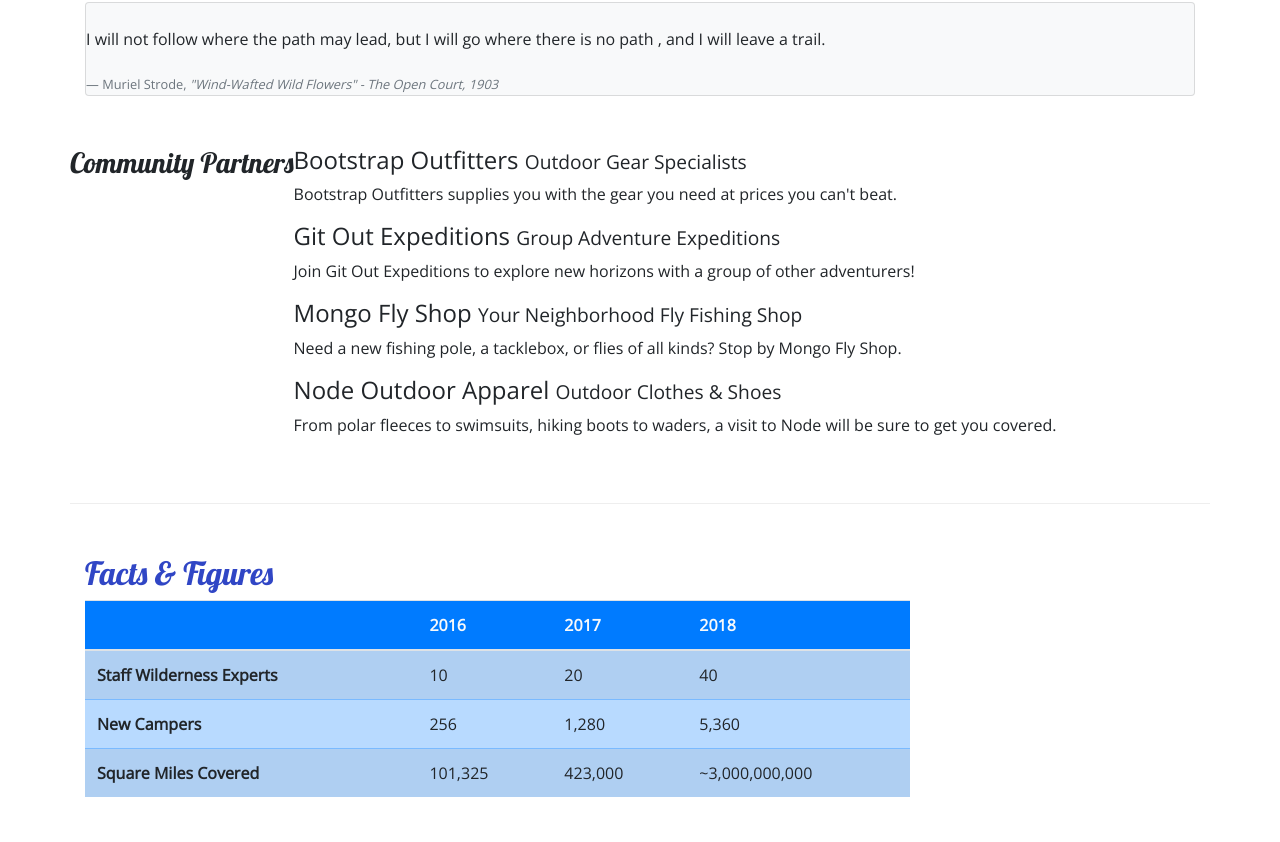
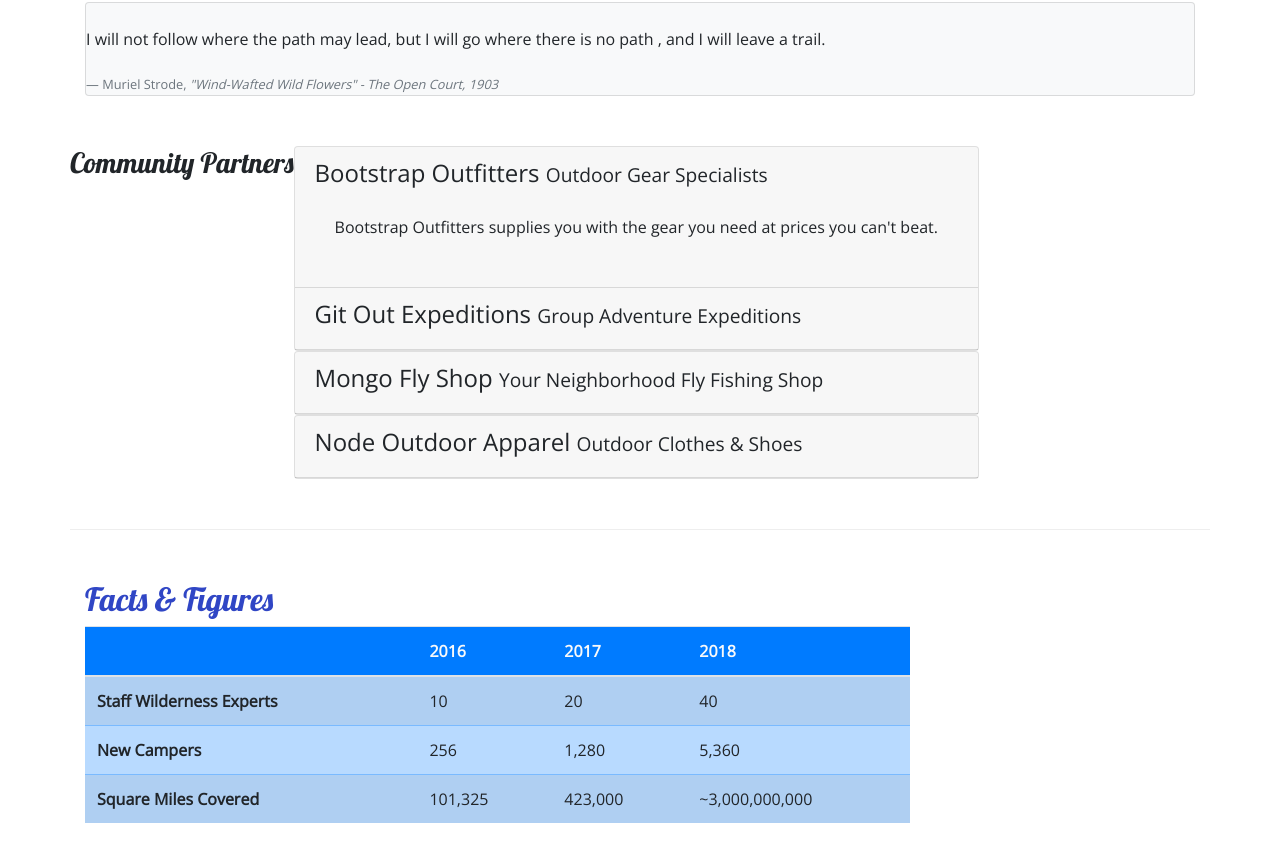
Before and after one commit to Eddie-Reta/Bootstrap-Project, a website: page aboutUs.html in a window 1280 px wide. Shown: the part 587-1429 px from the top of the page. Drawn offline with nearby package versions, Linux system fonts and the light colour scheme.

Commit message:
Added bootstrap accordion to about us page.

```diff
--- a/aboutUs.html
+++ b/aboutUs.html
@@ -109,16 +109,71 @@
                 <div class="row row-content">
                     <div class="col-xs-12">
                         <h3>Community Partners</h3>
+                       <!--tabs made with bootstrap and the nav class-->
+                        <!-- <ul class="nav nav-tabs">
+                            <li class="nav-item"><a class="nav-link active" href="#bootstrap" role="tab" data-toggle="tab">Bootstrap Outfitters</a></li>
+                            <li class="nav-item"><a class="nav-link" href="#git" role="tab" data-toggle="tab">Git Out Expeditions</a></li>
+                            <li class="nav-item"><a class="nav-link" href="#mongo" role="tab" data-toggle="tab">Mongo Fly Shop</a></li>
+                            <li class="nav-item"><a class="nav-link" href="#node" role="tab" data-toggle="tab">Node Outdoor Apparel</a></li>
+                        </ul>          -->
                 </div>
                 <div class="col-xs-12">
-                <h4>Bootstrap Outfitters <small>Outdoor Gear Specialists</small></h4>
-                <p class="d-none d-sm-block">Bootstrap Outfitters supplies you with the gear you need at prices you can't beat.</p>
-                <h4>Git Out Expeditions <small>Group Adventure Expeditions</small></h4>
-                <p class="d-none d-sm-block">Join Git Out Expeditions to explore new horizons with a group of other adventurers!</p>
-                <h4>Mongo Fly Shop <small>Your Neighborhood Fly Fishing Shop</small></h4>
-                <p class="d-none d-sm-block">Need a new fishing pole, a tacklebox, or flies of all kinds? Stop by Mongo Fly Shop.</p>
-                <h4>Node Outdoor Apparel <small>Outdoor Clothes & Shoes</small></h4>
-                <p class="d-none d-sm-block">From polar fleeces to swimsuits, hiking boots to waders, a visit to Node will be sure to get you covered.</p>
+                    <div id="accordion">
+                        <div class="card">
+                            <div role="tab" class="card-header">
+                                <h4>
+                                    <a data-toggle="collapse" data-target="#bootstrap">
+                                        Bootstrap Outfitters <small>Outdoor Gear Specialists</small>
+                                    </a>
+                                </h4>
+                                <div class="collapse show" id="bootstrap" data-parent="#accordion">
+                                    <div class="card-body">
+                                        <p class="d-none d-sm-block">Bootstrap Outfitters supplies you with the gear you need at prices you can't beat.</p>
+                                    </div>
+                                </div>
+                            </div>
+                            <div role="tab" class="card-header">
+                                <h4>
+                                    <a class="collapsed" data-toggle="collapse" data-target="#git">
+                                        Git Out Expeditions <small>Group Adventure Expeditions</small>
+                                    </a>
+                                </h4>
+                                <div class="collapse" id="git" data-parent="#accordion">
+                                    <div class="card-body">
+                                        <p class="d-none d-sm-block">Join Git Out Expeditions to explore new horizons with a group of other adventurers!</p>
+                                   </div>
+                                </div>
+                            </div>
+                        </div>
+                        <div class="card">
+                            <div role="tab" class="card-header">
+                                <h4>
+                                    <a class="collapsed" data-toggle="collapse" data-target="#mongo">
+                                        Mongo Fly Shop <small>Your Neighborhood Fly Fishing Shop</small>
+                                    </a>
+                                </h4>
+                                <div class="collapse" id="mongo" data-parent="#accordion">
+                                    <div class="card-body">
+                                        <p class="d-none d-sm-block">Need a new fishing pole, a tacklebox, or flies of all kinds? Stop by Mongo Fly Shop.</p>
+                                    </div>
+                                </div>
+                            </div>
+                        </div>
+                        <div class="card">
+                            <div role="tab" class="card-header">
+                                <h4>
+                                    <a class="collapsed" data-toggle="collapse" data-target="#node">
+                                        Node Outdoor Apparel <small>Outdoor Clothes & Shoes</small>
+                                    </a>
+                                </h4>
+                                <div class="collapse" id="node" data-parent="#accordion">
+                                    <div class="card-body">
+                                        <p class="d-none d-sm-block">From polar fleeces to swimsuits, hiking boots to waders, a visit to Node will be sure to get you covered.</p>
+                                    </div>
+                                </div>
+                            </div>
+                        </div>
+                </div>
             </div>
                 </div>
             </div>
--- a/assets/css/style.css
+++ b/assets/css/style.css
@@ -36,3 +36,16 @@
 .breadLink {
     text-decoration: none;
 }
+
+/* about page ////////////////////////////////////////////////////////////////////////////////////////////////// */
+
+.tab-content{
+    border: 1px solid #DDD;
+    border-top: none;
+    padding: 10px;
+}
+a, a:hover {
+    color: inherit;
+    text-decoration: none;
+    cursor: pointer;
+  }
```
Also changed, not shown: index.html (+1 -1 lines).
